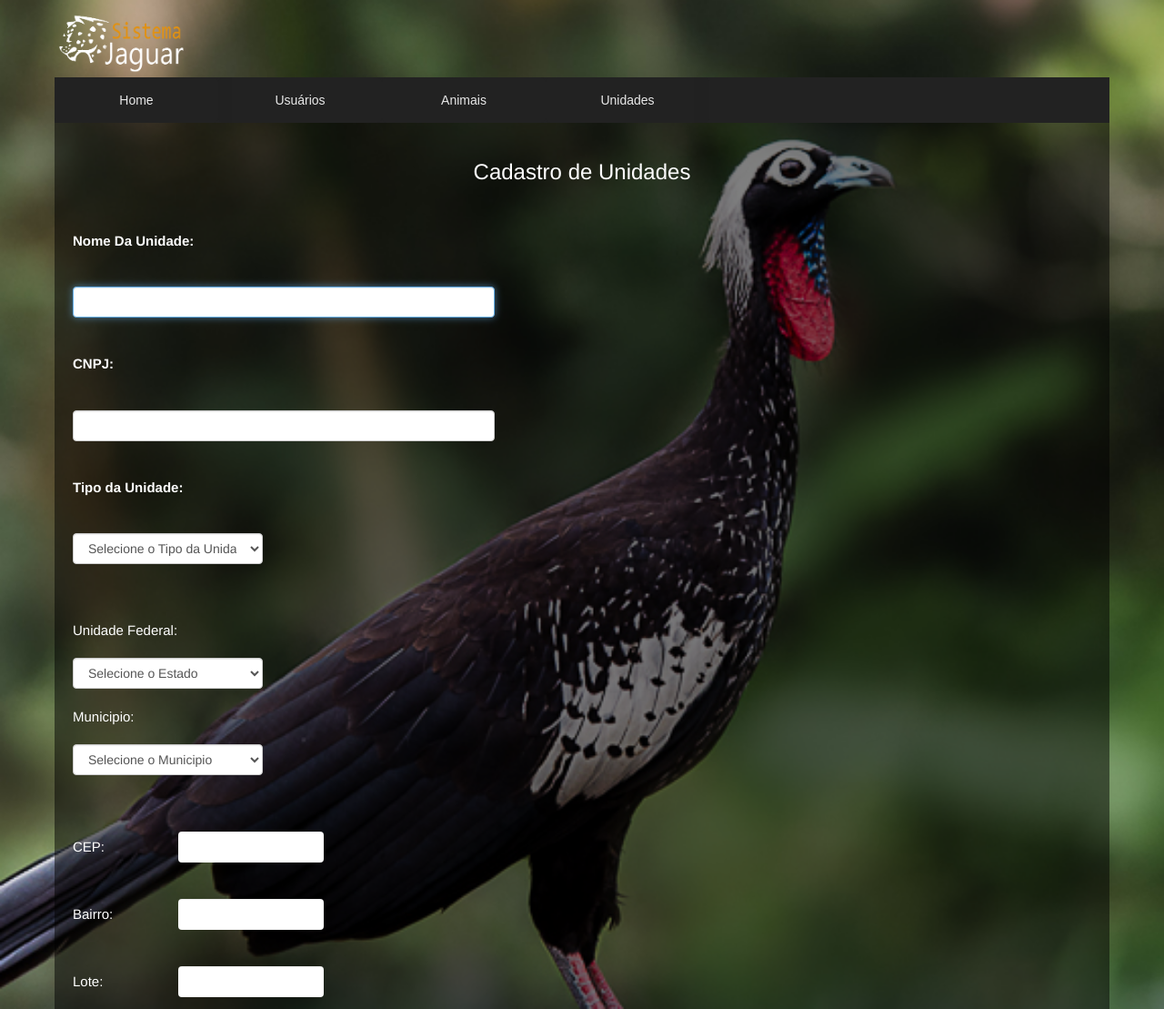
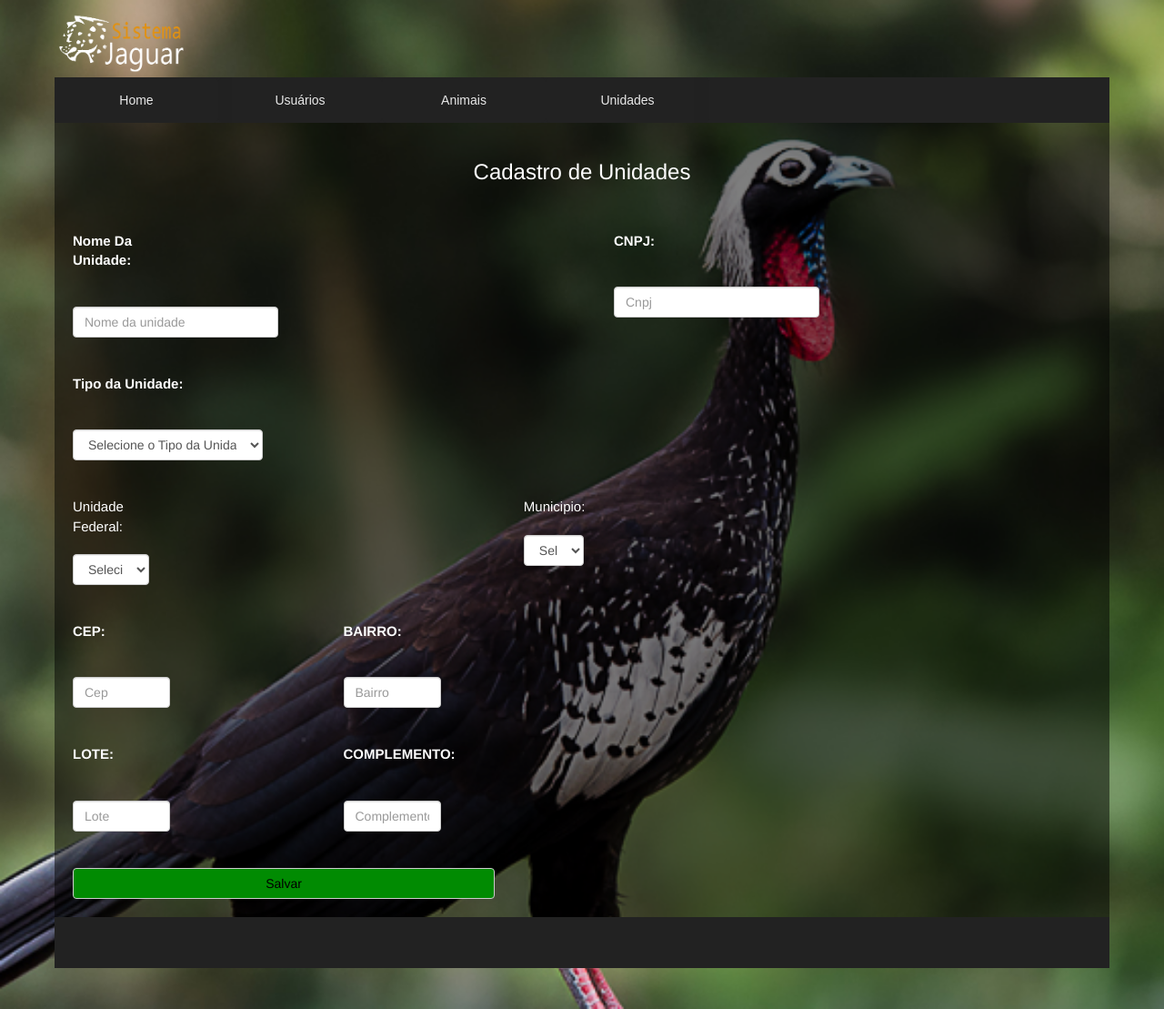
Before and after one commit to EddiePrince/SistemaJaguar, a PHP site: page /CadastroUnidade.php in a window 1280 px wide. Shown: the whole page at 91% size. Run offline with PHP 8.4, Linux system fonts and the light colour scheme; a user stored in the database is signed in.

Commit message:
CadastroUnidade ATUAL

```diff
--- a/CadastroUnidade.php
+++ b/CadastroUnidade.php
@@ -29,23 +29,30 @@
 					<?php include 'menuAdm.php'; ?>
 					<!-- Fim Menu -->
 
-				<form method="post" action="post_cadastro_unidades.php"><br>
+				<form class="needs-validation" method="post" action="post_cadastro_unidades.php"><br>
           			<h3>Cadastro de Unidades</h3><br>
 
-					<label>Nome Da Unidade:</label>
-					<input class="form-control" type="text" name="nomeUnidade"  autofocus>
-
-					<label>CNPJ:</label>
-					<input class="form-control" type="text" name="cnpj">
-
+	          		<div class="">
+	          			<div class="row">
+		          			<div class="col-md-6 mb-3">
+				                <label for="firstName">Nome Da Unidade:</label>
+				                <input type="text" class="form-control" id="firstName" placeholder="Nome da unidade" value="" required="">
+		              		</div>
+		              		<div class="col-md-6 mb-3">
+				                <label for="lastName">CNPJ:</label>
+				                <input type="text" class="form-control" id="lastName" placeholder="Cnpj" value="" required="">
+		              		</div>
+		              	</div>
 
 							<label>Tipo da Unidade:</label><br>
 							<select class="form-control" name="tipoUnidade">
 		          				<option >Selecione o Tipo da Unidade</option>
 		          					<option>Central</option>
 		         		 		<option>Regional</option>
-        			</select><br>
+		        			</select>
 
+	              	<div class="row">
+	              		<div class="col-md-5 mb-3">
 		        			<p>Unidade Federal:</p>
 								<select class="form-control" name="uf">
 									<option value="Estado Nao Selecionado">Selecione o Estado</option>
@@ -77,7 +84,9 @@
 											<option value="SP">São Paulo</option>
 											<option value="TO">Tocantins</option>
 								</select>
+        				</div>
 
+        				<div class="col-md-4 mb-3">
 							<p>Municipio:</p>
 								<select class="form-control" name="municipio">
 									<option value="municipio Nao Selecionado">Selecione o Municipio</option>
@@ -127,22 +136,32 @@
 									<option value="Wanderlândia">Wanderlândia</option>
 									<option value="Xambioá">Xambioá</option>
 								</select><br>
-
-						<div class="endereco">
-						<p>CEP:</p>
-						<input class="form-control" type="text1" name="cep">
-
-						<p>Bairro:</p>
-						<input class="form-control" type="text1" name="bairro">
-
-						<p>Lote:</p>
-						<input class="form-control" type="text1" name="lote">
-
-						<p>Complemento:</p>
-						<input class="form-control" type="text1" name="complemento">
+						</div>
 					</div>
 
+							<div class="row">
+				              <div class="col-md-3 mb-3">
+				                <label for="cc-expiration">CEP:</label>
+				               	<input type="text" class="form-control" id="cc-expiration" placeholder="Cep" required="">
+				              </div>
+				              <div class="col-md-3 mb-3">
+				                <label for="cc-cvv">BAIRRO:</label>
+				                <input type="text" class="form-control" id="cc-cvv" placeholder="Bairro" required="">
+				              </div>
+				            </div>
+
+				            <div class="row">
+				              <div class="col-md-3 mb-3">
+				                <label for="cc-expiration">LOTE:</label>
+				               	<input type="text" class="form-control" id="cc-expiration" placeholder="Lote" required="">
+				              </div>
+				              <div class="col-md-3 mb-3">
+				                <label for="cc-cvv">COMPLEMENTO:</label>
+				                <input type="text" class="form-control" id="cc-cvv" placeholder="Complemento" required="">
+				              </div>
+				            </div>
 					<input class="btn btn-default" id="salva" name="submit" type="submit" value="Salvar">
+				</div>
 				</form>
 			</div>
       </div>
```
Lines whose indentation alone changed are shown as unchanged.
